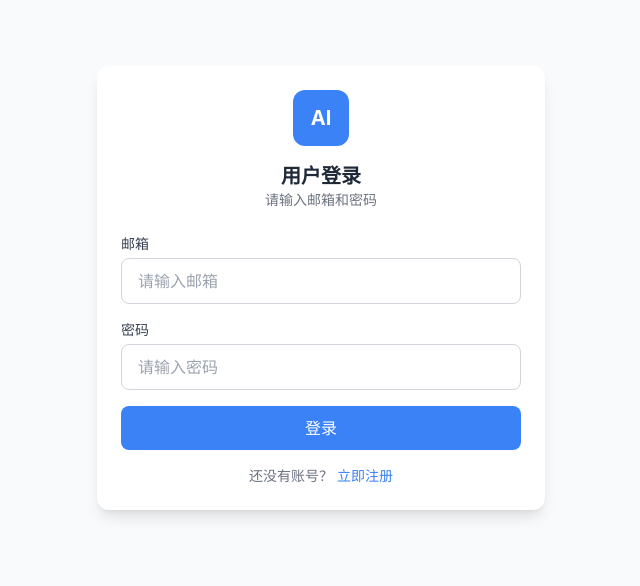
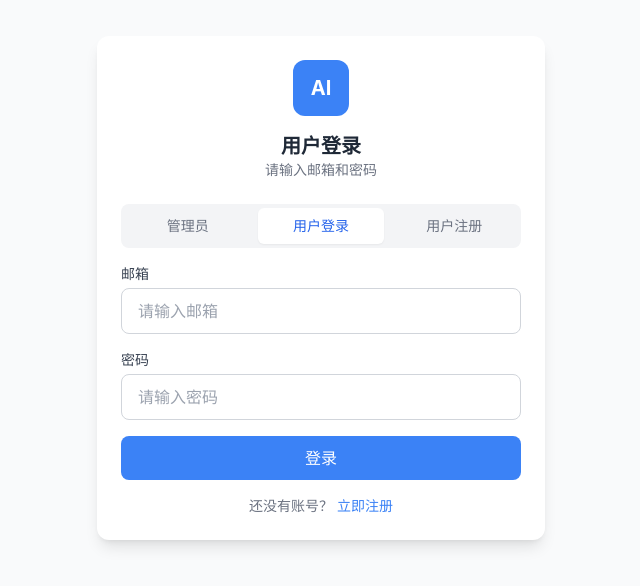
Before and after one commit to jb9679113/learn-ai-navigator, a Next.js app: page /admin in a window 1280 px wide. Shown: the part 112-698 px from the top of the page, without its empty margins (319-959 px from the left). Built offline with nearby package versions, Linux system fonts and the light colour scheme.

Commit message:
恢复管理员密码登录方式，支持管理员和普通用户两种登录

```diff
--- a/components/LoginForm.tsx
+++ b/components/LoginForm.tsx
@@ -7,6 +7,7 @@ interface LoginFormProps {
 }
 
 export default function LoginForm({ onLogin }: LoginFormProps) {
+  const [loginType, setLoginType] = useState<'admin' | 'user'>('user')
   const [email, setEmail] = useState('')
   const [password, setPassword] = useState('')
   const [error, setError] = useState('')
@@ -19,14 +20,35 @@ export default function LoginForm({ onLogin }: LoginFormProps) {
     setIsLoading(true)
 
     try {
+      let response: Response
+      let data: any
+
+      if (loginType === 'admin') {
+        // 管理员登录 - 使用环境变量密码验证
+        response = await fetch('/api/admin/verify', {
+          method: 'POST',
+          headers: { 'Content-Type': 'application/json' },
+          body: JSON.stringify({ password }),
+        })
+        data = await response.json()
+
+        if (!response.ok || !data.success) {
+          setError('密码错误，请重试')
+          return
+        }
+
+        // 管理员登录成功
+        onLogin({ id: 'admin', email: 'admin@admin.com', role: 'ADMIN' })
+      } else {
+        // 用户登录/注册 - 使用邮箱+密码
         const endpoint = isRegister ? '/api/auth/register' : '/api/auth/login'
-      const response = await fetch(endpoint, {
+        response = await fetch(endpoint, {
           method: 'POST',
           headers: { 'Content-Type': 'application/json' },
           body: JSON.stringify({ email, password }),
         })
 
-      const data = await response.json()
+        data = await response.json()
 
         if (!response.ok) {
           setError(data.error || '操作失败')
@@ -34,6 +56,7 @@ export default function LoginForm({ onLogin }: LoginFormProps) {
         }
 
         onLogin({ id: data.id, email: data.email, role: data.role })
+      }
     } catch (err) {
       setError('网络错误')
     } finally {
@@ -49,11 +72,60 @@ export default function LoginForm({ onLogin }: LoginFormProps) {
             <span className="text-white text-xl font-bold">AI</span>
           </div>
           <h2 className="text-xl font-bold text-gray-800">
-            {isRegister ? '用户注册' : '用户登录'}
+            {loginType === 'admin' ? '管理员登录' : (isRegister ? '用户注册' : '用户登录')}
           </h2>
           <p className="text-gray-500 text-sm">
-            {isRegister ? '创建新账号' : '请输入邮箱和密码'}
+            {loginType === 'admin'
+              ? '请输入管理员密码'
+              : (isRegister ? '创建新账号' : '请输入邮箱和密码')}
           </p>
+        </div>
+
+        {/* 登录类型切换 */}
+        <div className="flex gap-2 mb-4 p-1 bg-gray-100 rounded-lg">
+          <button
+            onClick={() => {
+              setLoginType('admin')
+              setIsRegister(false)
+              setError('')
+            }}
+            className={`flex-1 py-2 px-3 rounded-md text-sm font-medium transition-all ${
+              loginType === 'admin'
+                ? 'bg-white text-blue-600 shadow-sm'
+                : 'text-gray-500 hover:text-gray-700'
+            }`}
+          >
+            管理员
+          </button>
+          <button
+            onClick={() => {
+              setLoginType('user')
+              setIsRegister(false)
+              setError('')
+            }}
+            className={`flex-1 py-2 px-3 rounded-md text-sm font-medium transition-all ${
+              loginType === 'user' && !isRegister
+                ? 'bg-white text-blue-600 shadow-sm'
+                : 'text-gray-500 hover:text-gray-700'
+            }`}
+          >
+            用户登录
+          </button>
+          {loginType === 'user' && (
+            <button
+              onClick={() => {
+                setIsRegister(true)
+                setError('')
+              }}
+              className={`flex-1 py-2 px-3 rounded-md text-sm font-medium transition-all ${
+                isRegister
+                  ? 'bg-white text-blue-600 shadow-sm'
+                  : 'text-gray-500 hover:text-gray-700'
+              }`}
+            >
+              用户注册
+            </button>
+          )}
         </div>
 
         {error && (
@@ -63,6 +135,7 @@ export default function LoginForm({ onLogin }: LoginFormProps) {
         )}
 
         <form onSubmit={handleSubmit} className="space-y-4">
+          {loginType === 'user' && (
             <div>
               <label className="block text-sm font-medium text-gray-700 mb-1">邮箱</label>
               <input
@@ -74,15 +147,18 @@ export default function LoginForm({ onLogin }: LoginFormProps) {
                 required
               />
             </div>
+          )}
 
           <div>
-            <label className="block text-sm font-medium text-gray-700 mb-1">密码</label>
+            <label className="block text-sm font-medium text-gray-700 mb-1">
+              {loginType === 'admin' ? '管理员密码' : '密码'}
+            </label>
             <input
               type="password"
               value={password}
               onChange={(e) => setPassword(e.target.value)}
               className="w-full px-4 py-2.5 border border-gray-300 rounded-lg focus:outline-none focus:ring-2 focus:ring-blue-500 focus:border-blue-500"
-              placeholder="请输入密码"
+              placeholder={loginType === 'admin' ? '请输入管理员密码' : '请输入密码'}
               required
             />
           </div>
@@ -92,22 +168,21 @@ export default function LoginForm({ onLogin }: LoginFormProps) {
             disabled={isLoading}
             className="w-full px-4 py-2.5 bg-blue-500 text-white rounded-lg hover:bg-blue-600 transition-colors font-medium disabled:opacity-50"
           >
-            {isLoading ? '处理中...' : (isRegister ? '注册' : '登录')}
+            {isLoading ? '处理中...' : (loginType === 'admin' ? '登录' : (isRegister ? '注册' : '登录'))}
           </button>
         </form>
 
+        {loginType === 'user' && (
           <p className="mt-4 text-center text-gray-500 text-sm">
             {isRegister ? '已有账号？' : '还没有账号？'}
             <button
-            onClick={() => {
-              setIsRegister(!isRegister)
-              setError('')
-            }}
+              onClick={() => setIsRegister(!isRegister)}
               className="ml-1 text-blue-500 hover:text-blue-600 font-medium"
             >
               {isRegister ? '立即登录' : '立即注册'}
             </button>
           </p>
+        )}
       </div>
     </div>
   )
```
Lines whose indentation alone changed are shown as unchanged.
